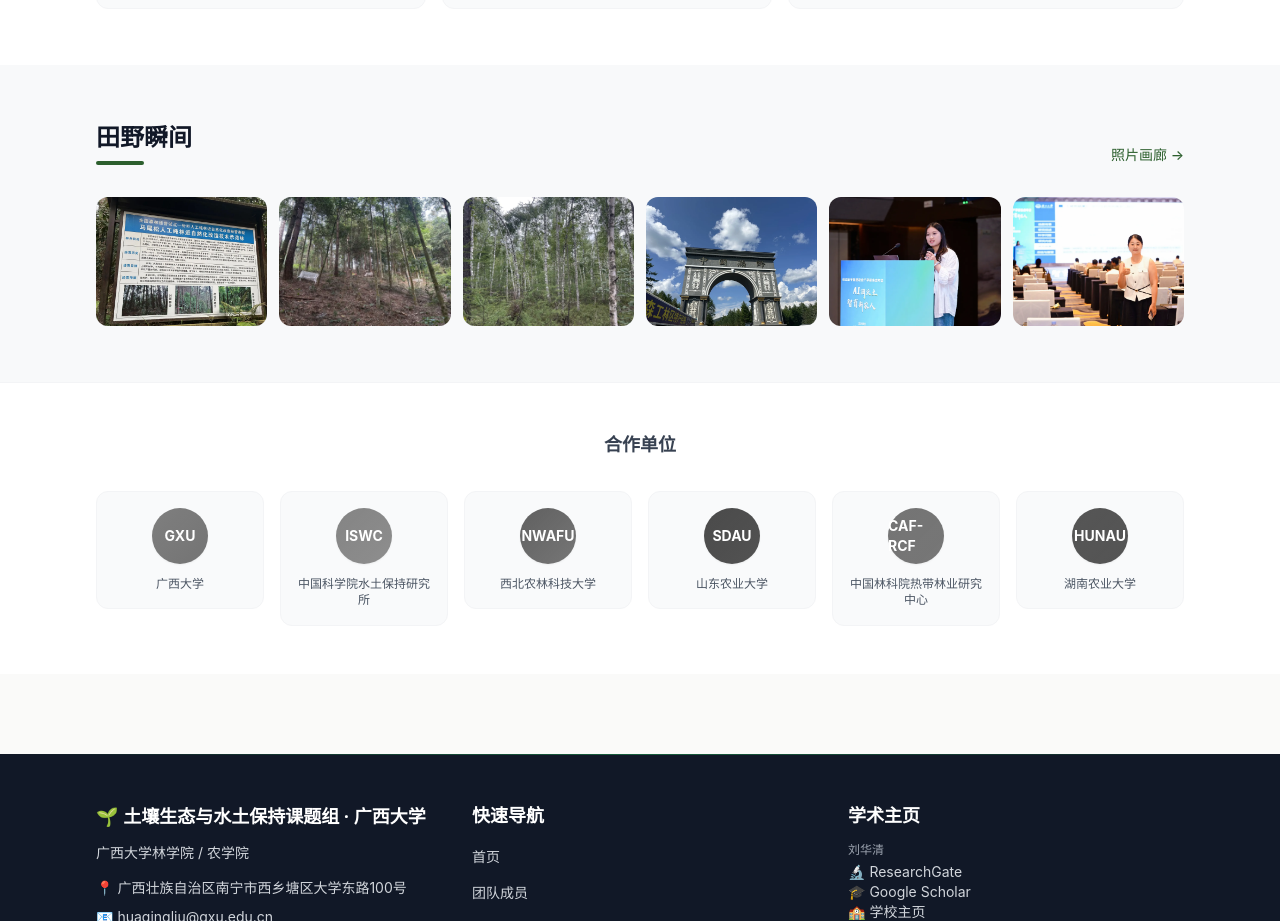
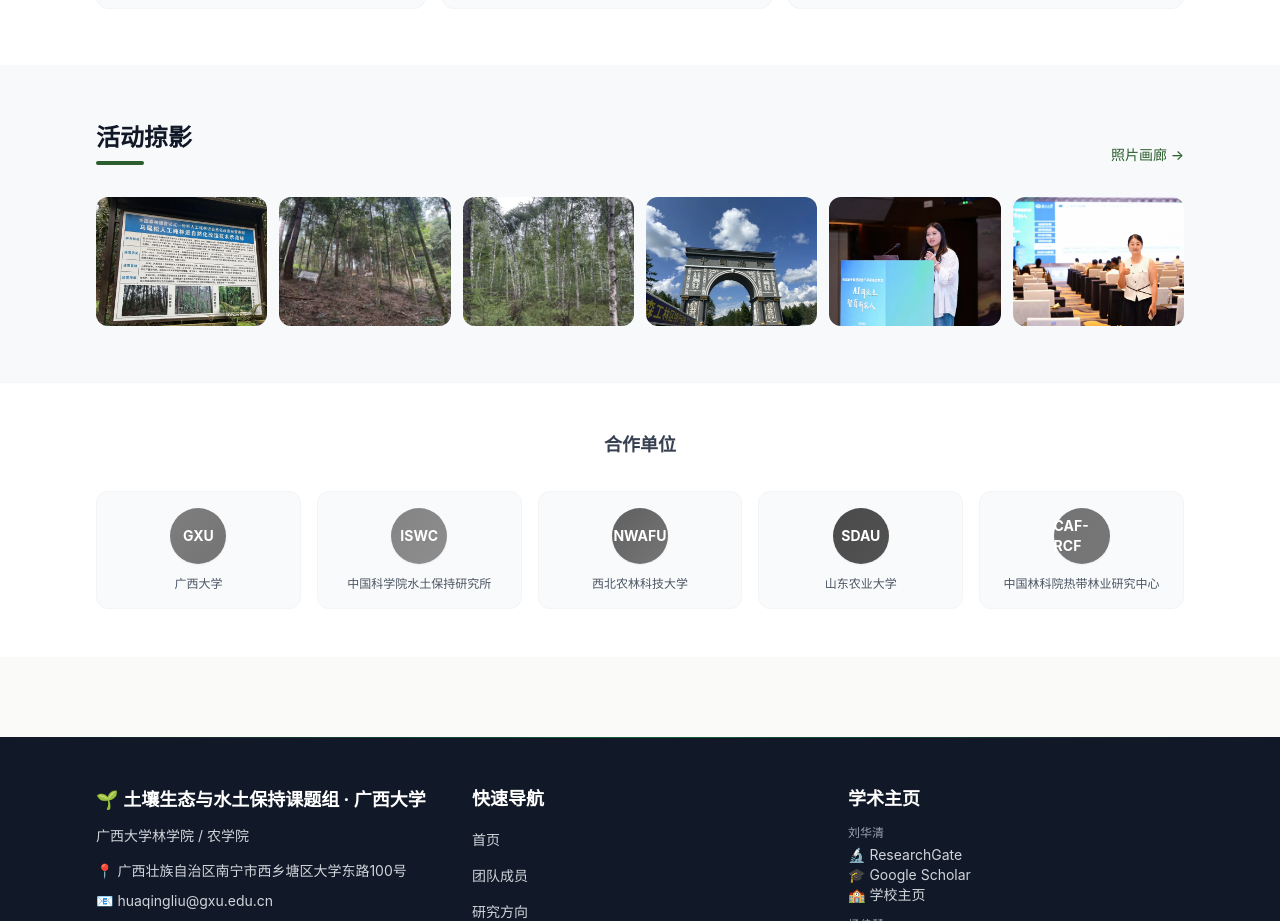
Before and after one commit to chliuhq/soil-ecology-lab, a Next.js app in the folder soil-ecology-lab/: page / in a window 1280 px wide. Shown: the part 1980-2901 px from the top of the page. Built offline with nearby package versions, Linux system fonts and the light colour scheme; no server answers.

Commit message:
fix(home): 照片墙标题改为活动掠影，合作单位移除湖南农业大学
- 「田野瞬间」标题不能涵盖获奖、交流等非野外活动，改为「活动掠影 / Moments」
- 合作单位 logo 墙移除湖南农业大学（5 家），网格调整为 lg:grid-cols-5

```diff
--- a/soil-ecology-lab/src/app/page.tsx
+++ b/soil-ecology-lab/src/app/page.tsx
@@ -31,7 +31,6 @@
   { abbr: "NWAFU", name: { zh: "西北农林科技大学", en: "Northwest A&F University" }, url: "https://www.nwsuaf.edu.cn/", color: "from-blue-600 to-cyan-600" },
   { abbr: "SDAU", name: { zh: "山东农业大学", en: "Shandong Agricultural University" }, url: "https://www.sdau.edu.cn/", color: "from-rose-600 to-pink-600" },
   { abbr: "CAF-RCF", name: { zh: "中国林科院热带林业研究中心", en: "Research Center of Tropical Forestry, CAF" }, url: "https://www.caf.ac.cn/", color: "from-emerald-600 to-teal-600" },
-  { abbr: "HUNAU", name: { zh: "湖南农业大学", en: "Hunan Agricultural University" }, url: "https://www.hunau.edu.cn/", color: "from-violet-600 to-purple-600" },
 ];
 
 const AREA_THEME: Record<string, string> = {
@@ -358,7 +357,7 @@
               {lt({ zh: "合作单位", en: "Partner Institutions" })}
             </h2>
           </FadeInOnScroll>
-          <div className="grid grid-cols-2 sm:grid-cols-3 lg:grid-cols-6 gap-4">
+          <div className="grid grid-cols-2 sm:grid-cols-3 lg:grid-cols-5 gap-4">
             {PARTNERS.map((p, i) => (
               <FadeInOnScroll key={p.abbr} delay={i * 60}>
                 <a
--- a/soil-ecology-lab/src/components/FieldMoments.tsx
+++ b/soil-ecology-lab/src/components/FieldMoments.tsx
@@ -21,7 +21,7 @@
           <div className="flex items-end justify-between mb-8">
             <div>
               <h2 className="text-2xl font-serif font-bold text-gray-900 dark:text-gray-100">
-                {lt({ zh: "田野瞬间", en: "Field Moments" })}
+                {lt({ zh: "活动掠影", en: "Moments" })}
               </h2>
               <div className="h-1 w-12 bg-primary rounded mt-2" />
             </div>
```
